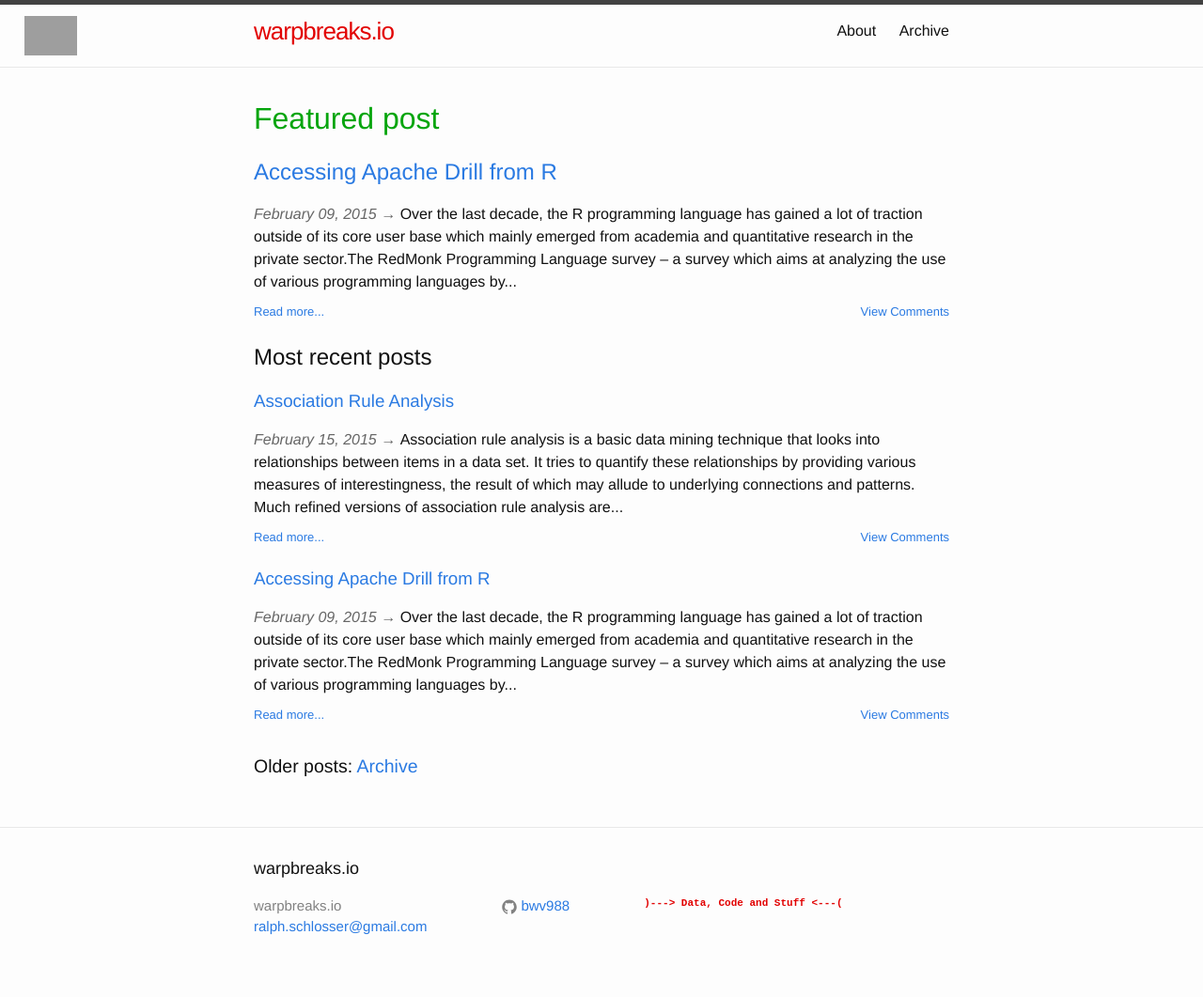
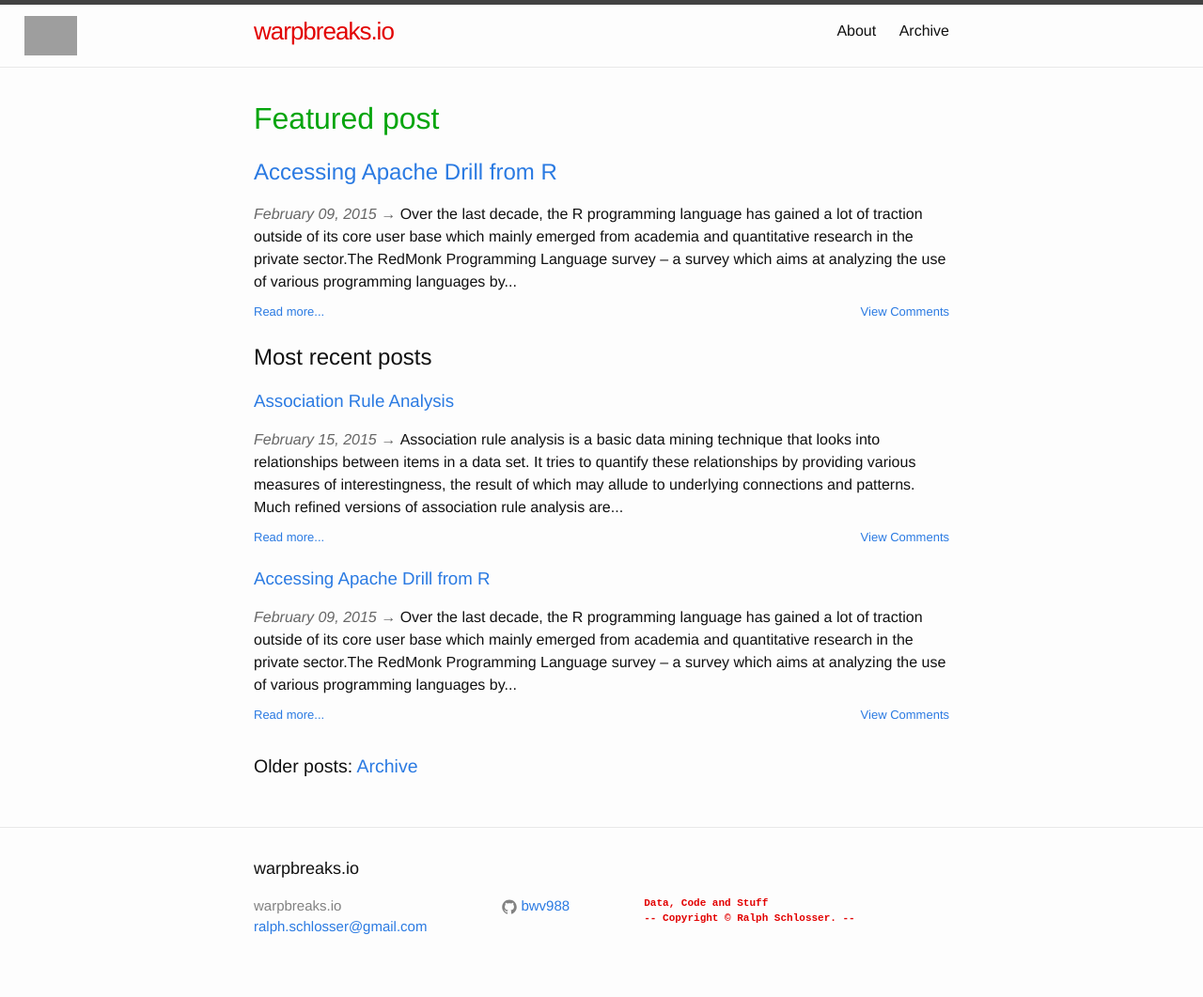
Before and after one commit to bwv988/blogtest, a Jekyll site: the page built from index.html, in a window 1280 px wide. Shown: the whole page at 94% size. Built offline with Jekyll 4.4.1, drawn with Linux system fonts in a browser that asks for light colours; grey boxes are pictures that could not be loaded.

Commit message:
Layout and desgin tweaks.

```diff
--- a/_config.yml
+++ b/_config.yml
@@ -1,11 +1,11 @@
 # Site settings
 title: warpbreaks.io
 email: ralph.schlosser@gmail.com
-description: )---> Data, Code and Stuff <---(
+description: Data, Code and Stuff
 baseurl: ""
 url: "http://www.warpbreaks.io"
 #twitter_username: anildigital
 github_username:  bwv988
-
+copyright: Copyright &copy; Ralph Schlosser.
 # Build settings
 markdown: kramdown
--- a/_includes/footer.html
+++ b/_includes/footer.html
@@ -46,7 +46,14 @@
       </div>
 
       <div class="footer-col  footer-col-3">
-        <p class="footer_description">{{ site.description }}</p>
+        <ul class="description-list footer_description">
+           <li>{{ site.description }}</li>
+           <li>-- {{ site.copyright }} --</li>
+        </ul>
+      </div>
+
+      <div class="footer-col  footer-col-3">
+
       </div>
     </div>
 
--- a/_sass/_layout.scss
+++ b/_sass/_layout.scss
@@ -102,7 +102,8 @@
 }
 
 .contact-list,
-.social-media-list {
+.social-media-list,
+.description-list {
     list-style: none;
     margin-left: 0;
 }
```
